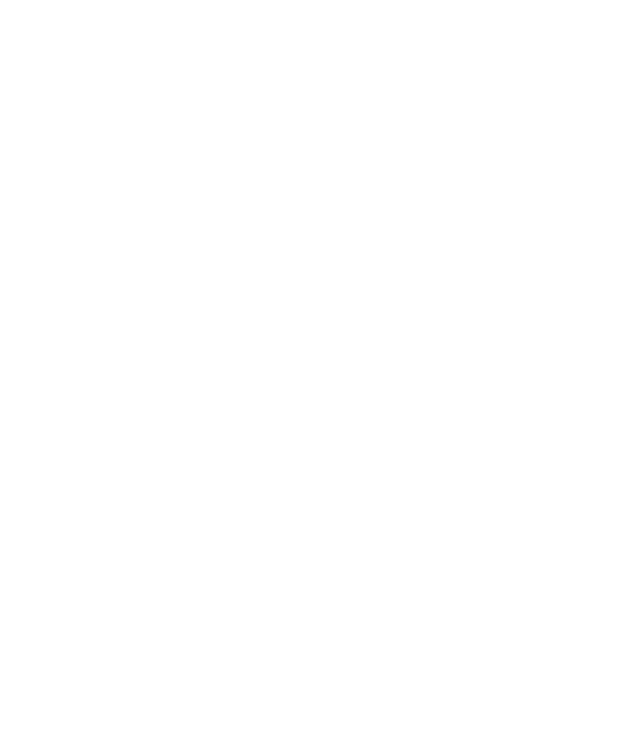
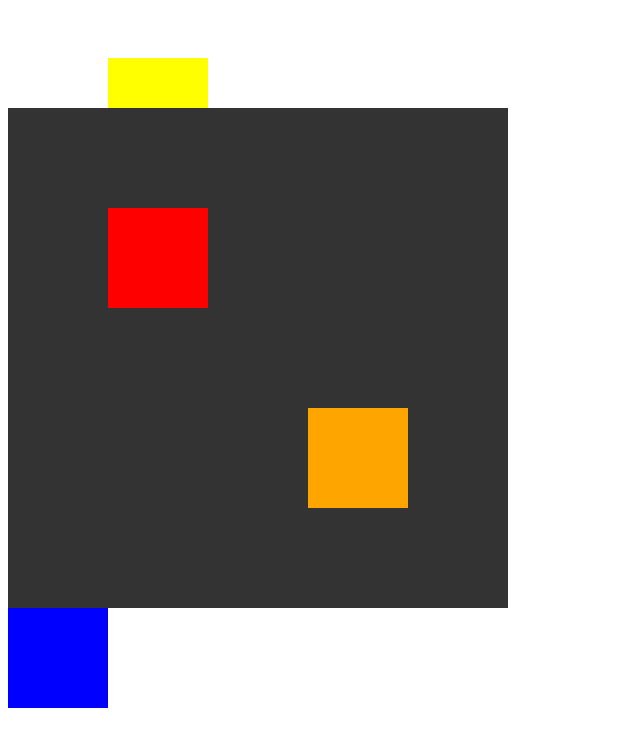
Before and after one commit to erfansoori/webNotes, a plain HTML site: page cssSandbox/11_position.html in a window 1280 px wide. Shown: the top 746 px of the page, without its empty margins (0-640 px from the left). Drawn offline with Linux system fonts and the light colour scheme.

Commit message:
form stylng challenge started - position finished

```diff
--- a/cssSandbox/11_position.html
+++ b/cssSandbox/11_position.html
@@ -6,10 +6,60 @@
   <meta http-equiv="X-UA-Compatible" content="ie=edge">
   <title>CSS Positioning</title>
   <style>
+    body{
+      height: 4000px;
+    }
+    .box{
+      width: 100px;
+      height: 100px;
+    }
 
+    #box-1{
+      background: yellow;
+      position: relative;
+      top: 50px;
+      left: 100px;
+    }
+
+    #box-2{
+      background: red;
+      position: absolute;
+      top: 100px;
+      left: 100px;
+    }
+    #box-3{
+      background: orange;
+      position: absolute;
+      bottom: 100px;
+      right: 100px;
+    }
+
+    #box-4{
+      background: green;
+      position: fixed;
+    }
+
+    #box-5{
+      background: blue;
+      position: sticky;
+      top: 0;
+    }
+
+    #container{
+      background-color: #333;
+      height: 500px;
+      width: 500px;
+      position: relative;
+    }
   </style>
 </head>
 <body>
-
+  <div id="box-1" class="box"></div>
+  <div id="container">
+    <div id="box-2" class="box"></div>
+    <div id="box-3" class="box"></div>
+  </div>
+  <div id="box-4" class="box"></div>
+  <div id="box-5" class="box"></div>
 </body>
 </html>
```
Also changed, not shown: cssSandbox/12_form-styling.html (added, +160 -0 lines).
